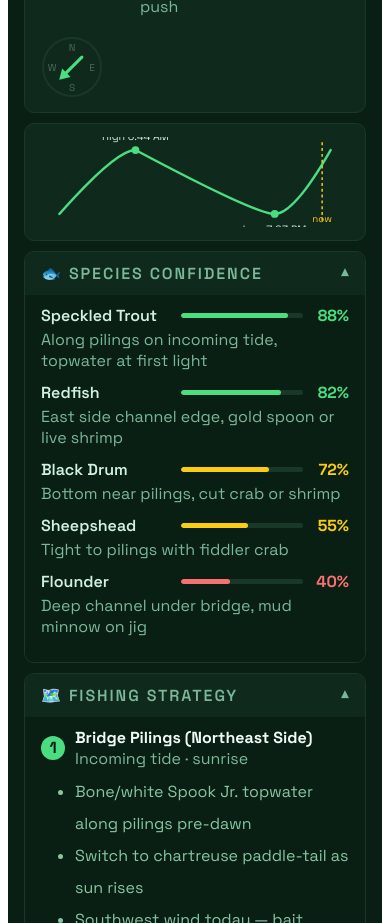
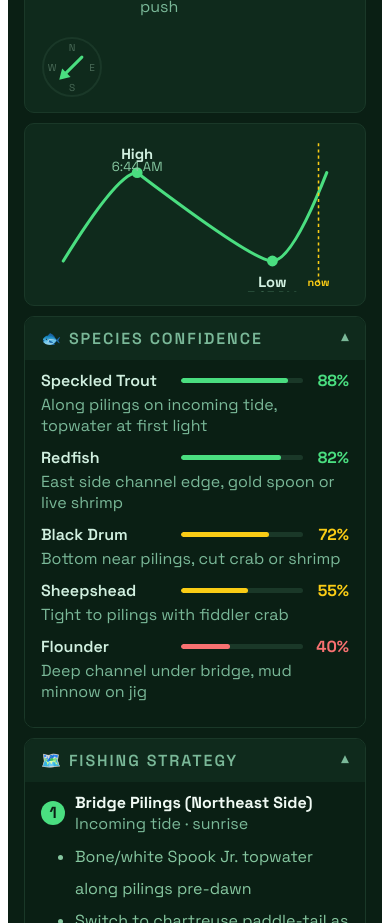
Before and after one commit to djblackjr/331-fishing-report, a React (Vite) app: page / in a window 390 px wide. Shown: the part 2880-3803 px from the top of the page. Built offline with nearby package versions, Linux system fonts and the light colour scheme.

Commit message:
Refactor TideCurve component for responsive SVG

```diff
--- a/src/App.jsx
+++ b/src/App.jsx
@@ -399,30 +399,40 @@ function WindCompass({ dir, size = 64 }) {
 // Simple tide curve — a smooth rise/fall between today's high and low, with a
 // marker for the current time. Easier to read at a glance on a moving boat
 // than parsing "High ~6:44 AM · Low ~7:03 PM" as text.
-function TideCurve({ events, width = 300, height = 90 }) {
+//
+// IMPORTANT: previous versions set the <svg> height to "auto", which several
+// mobile browsers don't scale correctly with viewBox — they'd collapse it to
+// a tiny fixed height instead. The fix is the standard responsive-SVG
+// pattern: a wrapper div with a fixed aspect-ratio, and an <svg width="100%"
+// height="100%"> inside it. The viewBox still defines the coordinate system;
+// the wrapper's aspect-ratio is what actually controls the rendered size now.
+function TideCurve({ events }) {
   if (!events || events.length < 2) return null;
   const pts = events.map(e => ({ ...e, mins: timeToMinutes(e.time) })).filter(e => e.mins != null).sort((a, b) => a.mins - b.mins);
   if (pts.length < 2) return null;
   const nowMins = (() => { const d = new Date(); return d.getHours() * 60 + d.getMinutes(); })();
-  const pad = 20;
-  const w = width - pad * 2, h = height - pad;
-  const yFor = (type) => type === "H" ? pad * 0.6 : height - pad * 0.6;
-  const xFor = (mins) => pad + (mins / 1440) * w;
-  // Build a smooth path through all points, wrapping so the curve reads naturally
+  const vbW = 400, vbH = 200;
+  const padX = 30, padTop = 46, padBottom = 40;
+  const w = vbW - padX * 2;
+  const yFor = (type) => type === "H" ? padTop : vbH - padBottom;
+  const xFor = (mins) => padX + (mins / 1440) * w;
   const first = pts[0], last = pts[pts.length - 1];
-  const path = [`M ${xFor(0)} ${yFor(first.type === "H" ? "L" : "H")}`, ...pts.map(p => `Q ${xFor(p.mins) - 20} ${yFor(p.type)} ${xFor(p.mins)} ${yFor(p.type)}`), `T ${xFor(1440)} ${yFor(last.type === "H" ? "L" : "H")}`].join(" ");
+  const path = [`M ${xFor(0)} ${yFor(first.type === "H" ? "L" : "H")}`, ...pts.map(p => `Q ${xFor(p.mins) - 25} ${yFor(p.type)} ${xFor(p.mins)} ${yFor(p.type)}`), `T ${xFor(1440)} ${yFor(last.type === "H" ? "L" : "H")}`].join(" ");
   return (
-    <svg width={width} height={height} viewBox={`0 0 ${width} ${height}`}>
-      <path d={path} fill="none" stroke="#4ade80" strokeWidth="2.5" strokeLinecap="round" />
-      {pts.map((p, i) => (
-        <g key={i}>
-          <circle cx={xFor(p.mins)} cy={yFor(p.type)} r="4" fill="#4ade80" />
-          <text x={xFor(p.mins)} y={yFor(p.type) + (p.type === "H" ? -10 : 20)} textAnchor="middle" fontSize="11" fill="#d1f0e0" fontFamily="'Space Grotesk',sans-serif">{p.type === "H" ? "High" : "Low"} {p.time}</text>
-        </g>
-      ))}
-      <line x1={xFor(nowMins)} y1="4" x2={xFor(nowMins)} y2={height - 4} stroke="#facc15" strokeWidth="1.5" strokeDasharray="3,3" />
-      <text x={xFor(nowMins)} y={height - 4} textAnchor="middle" fontSize="10" fill="#facc15" fontFamily="'Space Grotesk',sans-serif">now</text>
-    </svg>
+    <div style={{ width: "100%", aspectRatio: `${vbW} / ${vbH}`, maxWidth: 460, margin: "0 auto" }}>
+      <svg width="100%" height="100%" viewBox={`0 0 ${vbW} ${vbH}`} preserveAspectRatio="xMidYMid meet" style={{ display: "block" }}>
+        <path d={path} fill="none" stroke="#4ade80" strokeWidth="4" strokeLinecap="round" />
+        {pts.map((p, i) => (
+          <g key={i}>
+            <circle cx={xFor(p.mins)} cy={yFor(p.type)} r="7" fill="#4ade80" />
+            <text x={xFor(p.mins)} y={yFor(p.type) + (p.type === "H" ? -18 : 34)} textAnchor="middle" fontSize="19" fontWeight="700" fill="#d1f0e0" fontFamily="'Space Grotesk',sans-serif">{p.type === "H" ? "High" : "Low"}</text>
+            <text x={xFor(p.mins)} y={yFor(p.type) + (p.type === "H" ? -2 : 52)} textAnchor="middle" fontSize="17" fill="#86c7a0" fontFamily="'Space Grotesk',sans-serif">{p.time}</text>
+          </g>
+        ))}
+        <line x1={xFor(nowMins)} y1="8" x2={xFor(nowMins)} y2={vbH - 8} stroke="#facc15" strokeWidth="2" strokeDasharray="4,4" />
+        <text x={xFor(nowMins)} y={vbH - 8} textAnchor="middle" fontSize="14" fontWeight="700" fill="#facc15" fontFamily="'Space Grotesk',sans-serif">now</text>
+      </svg>
+    </div>
   );
 }
 
@@ -592,8 +602,8 @@ function LocationReport({ loc }) {
 
       {/* Tide curve — faster to read at a glance than the text description above */}
       {C.tideEvents && (
-        <div style={{ ...card, display: "flex", justifyContent: "center" }}>
-          <TideCurve events={C.tideEvents} width={320} height={90} />
+        <div style={{ ...card, width: "100%", boxSizing: "border-box" }}>
+          <TideCurve events={C.tideEvents} />
         </div>
       )}
 
```
